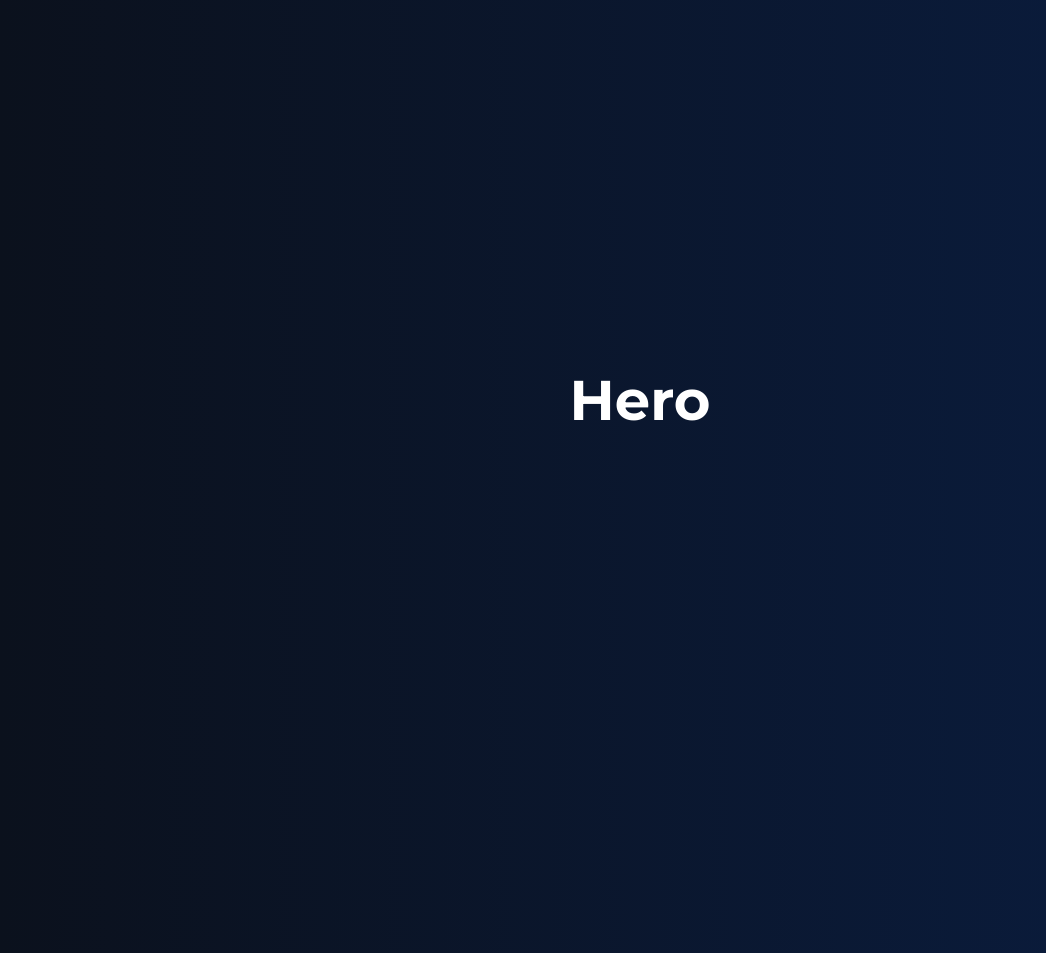
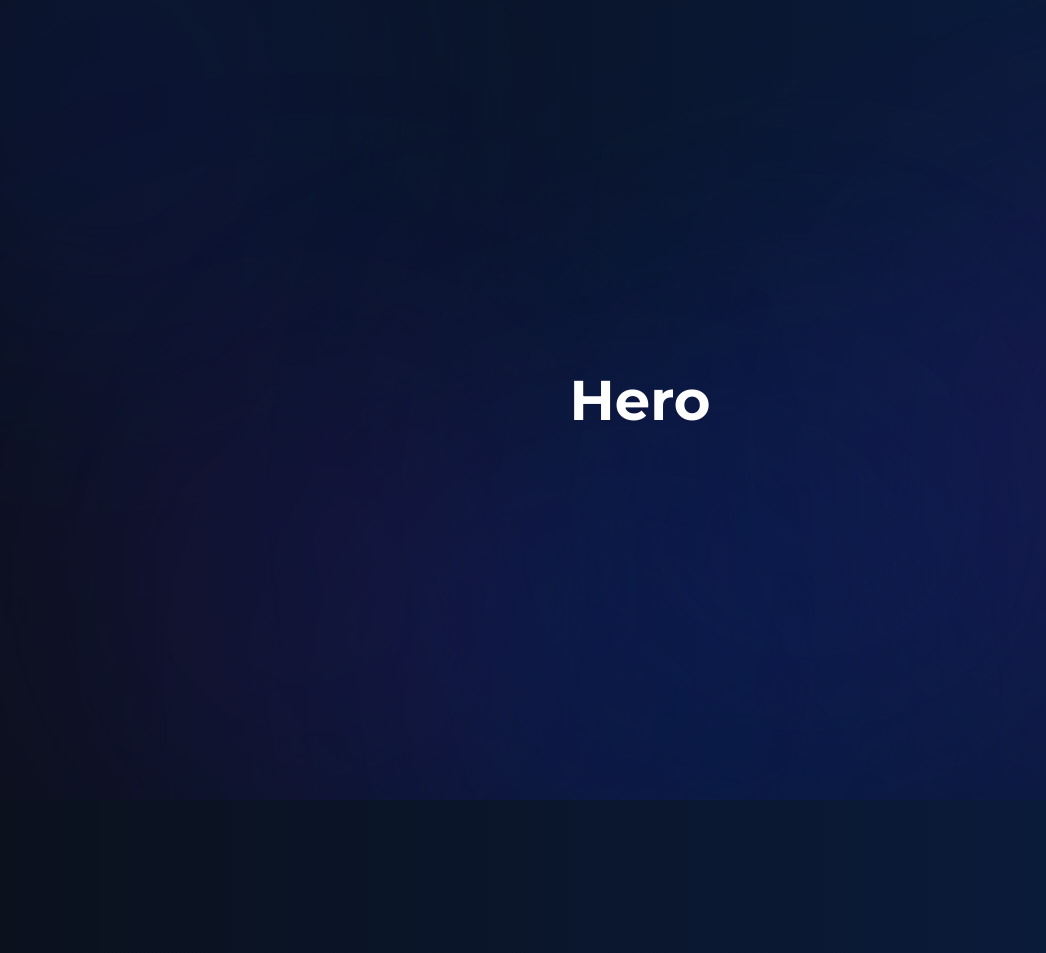
Before and after one commit to superficialadam/paritee-v3, a plain HTML site: page index.html in a window 1280 px wide. Shown: the top 953 px of the page, without its empty margins (0-1046 px from the left). Drawn offline with Linux system fonts and the light colour scheme.

Commit message:
svg circles added

```diff
--- a/index.html
+++ b/index.html
@@ -12,6 +12,24 @@
     <link rel="stylesheet" href="style.css">
   </head>
   <body>
+    <!-- Background blur circles -->
+    <div class="bg-circles">
+      <svg class="circle-1" viewBox="0 0 200 200" xmlns="http://www.w3.org/2000/svg">
+        <circle cx="100" cy="100" r="100" fill="#0E2683"/>
+      </svg>
+      <svg class="circle-2" viewBox="0 0 300 300" xmlns="http://www.w3.org/2000/svg">
+        <circle cx="150" cy="150" r="150" fill="#3B167A"/>
+      </svg>
+      <svg class="circle-3" viewBox="0 0 250 250" xmlns="http://www.w3.org/2000/svg">
+        <circle cx="125" cy="125" r="125" fill="#0E2683"/>
+      </svg>
+      <svg class="circle-4" viewBox="0 0 180 180" xmlns="http://www.w3.org/2000/svg">
+        <circle cx="90" cy="90" r="90" fill="#3B167A"/>
+      </svg>
+      <svg class="circle-5" viewBox="0 0 220 220" xmlns="http://www.w3.org/2000/svg">
+        <circle cx="110" cy="110" r="110" fill="#0E2683"/>
+      </svg>
+    </div>
     <section id="hero" class="section">
       <h1>Hero</h1>
     </section>
--- a/style.css
+++ b/style.css
@@ -14,6 +14,63 @@ body {
   background: linear-gradient(to right, #0B111D, #0A1D40);
   background-attachment: fixed;
   overflow-x: hidden;
+  position: relative;
+}
+
+.bg-circles {
+  position: fixed;
+  top: 0;
+  left: 0;
+  width: 100%;
+  height: 100vh;
+  z-index: -1;
+  pointer-events: none;
+  overflow: hidden;
+}
+
+.bg-circles svg {
+  position: absolute;
+  filter: blur(150px);
+}
+
+.bg-circles .circle-1 {
+  width: 400px;
+  height: 400px;
+  top: -100px;
+  left: -100px;
+  opacity: 0.4;
+}
+
+.bg-circles .circle-2 {
+  width: 600px;
+  height: 600px;
+  top: 20%;
+  right: -200px;
+  opacity: 0.3;
+}
+
+.bg-circles .circle-3 {
+  width: 500px;
+  height: 500px;
+  bottom: -150px;
+  left: 30%;
+  opacity: 0.35;
+}
+
+.bg-circles .circle-4 {
+  width: 360px;
+  height: 360px;
+  top: 50%;
+  left: 10%;
+  opacity: 0.45;
+}
+
+.bg-circles .circle-5 {
+  width: 440px;
+  height: 440px;
+  bottom: 10%;
+  right: 20%;
+  opacity: 0.3;
 }
 
 
```
